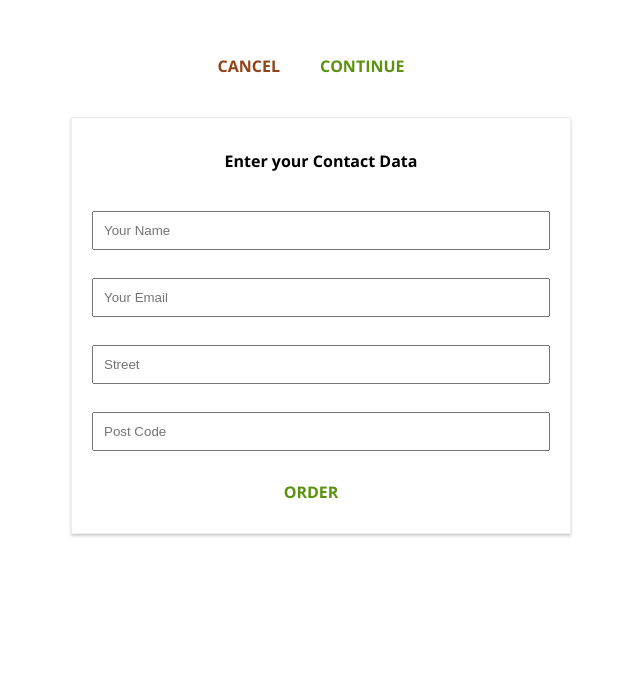
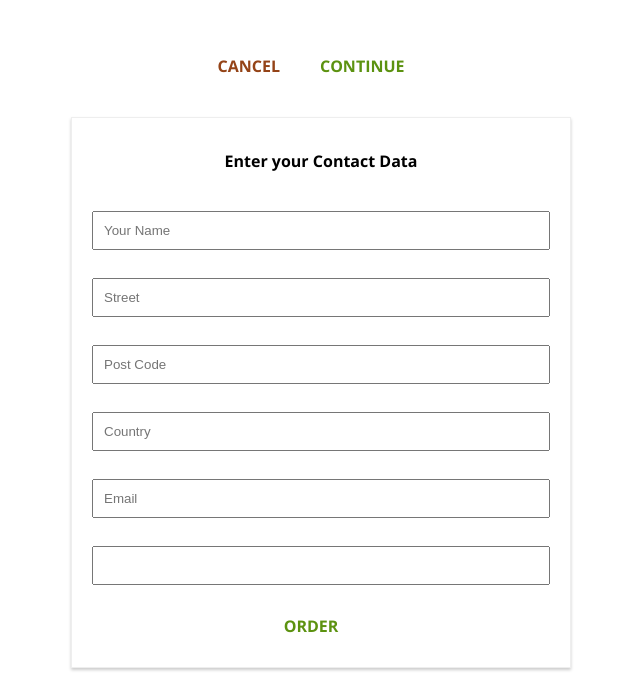
Before and after one commit to By-Tor2114/burgerBuilder, a React (Create React App) app: page /checkout/contact-data in a window 1280 px wide. Shown: the part 701-1389 px from the top of the page, without its empty margins (319-959 px from the left). Before the commit the page ends 1255 px from the top, so only its background shows below. Built offline with nearby package versions, Linux system fonts and the light colour scheme.

Commit message:
Adds dynamic information for opulating form input types and placeholders

```diff
--- a/src/components/UI/Input/Input.jsx
+++ b/src/components/UI/Input/Input.jsx
@@ -4,15 +4,33 @@
 const Input = props => {
   let inputElement = null;
 
-  switch (props.inputtype) {
+  switch (props.elementType) {
     case 'input':
-      inputElement = <input className={classes.Input} {...props} />;
+      inputElement = (
+        <input
+          className={classes.Input}
+          {...props.elementConfig}
+          value={props.value}
+        />
+      );
       break;
     case 'text-area':
-      inputElement = <textarea className={classes.Input} {...props} />;
+      inputElement = (
+        <textarea
+          className={classes.Input}
+          {...props.elementConfig}
+          value={props.value}
+        />
+      );
       break;
     default:
-      inputElement = <input className={classes.Input} {...props} />;
+      inputElement = (
+        <input
+          className={classes.Input}
+          {...props.elementConfig}
+          value={props.value}
+        />
+      );
   }
 
   return (
--- a/src/containers/Checkout/ContactData/ContactData.jsx
+++ b/src/containers/Checkout/ContactData/ContactData.jsx
@@ -7,11 +7,57 @@
 
 class ContactData extends Component {
   state = {
-    name: '',
-    email: '',
-    address: {
-      street: '',
-      postCode: ''
+    orderForm: {
+      name: {
+        elementType: 'input',
+        elementConfig: {
+          type: 'text',
+          placeholder: 'Your Name'
+        },
+        value: ''
+      },
+      street: {
+        elementType: 'input',
+        elementConfig: {
+          type: 'text',
+          placeholder: 'Street'
+        },
+        value: ''
+      },
+      postCode: {
+        elementType: 'input',
+        elementConfig: {
+          type: 'text',
+          placeholder: 'Post Code'
+        },
+        value: ''
+      },
+      country: {
+        elementType: 'input',
+        elementConfig: {
+          type: 'text',
+          placeholder: 'Country'
+        },
+        value: ''
+      },
+      email: {
+        elementType: 'input',
+        elementConfig: {
+          type: 'email',
+          placeholder: 'Email'
+        },
+        value: ''
+      },
+      deliveryMethod: {
+        elementType: 'select',
+        elementConfig: {
+          options: [
+            { value: 'fastest', displayValue: 'Fastest' },
+            { value: 'cheapest', displayValue: 'Cheapest' }
+          ]
+        },
+        value: ''
+      }
     },
     isLoading: false
   };
@@ -22,17 +68,7 @@
     this.setState({ isLoading: true });
     const order = {
       ingredients: this.props.ingredients,
-      price: this.props.price,
-      customer: {
-        address: {
-          name: 'John Doe',
-          street: 'Test Street',
-          postCode: 'NN6 0EE',
-          country: 'UK'
-        },
-        email: 'test@test.com'
-      },
-      deliveryMethod: 'fastest'
+      price: this.props.price
     };
     axios
       .post('/orders.json', order)
@@ -46,32 +82,25 @@
   };
 
   render() {
+    const formElementsArray = [];
+
+    for (let key in this.state.orderForm) {
+      formElementsArray.push({
+        id: key,
+        config: this.state.orderForm[key]
+      });
+    }
+
     let form = (
       <form>
-        <Input
-          inputtype="input"
-          type="text"
-          name="name"
-          placeholder="Your Name"
-        />
-        <Input
-          inputtype="input"
-          type="email"
-          name="email"
-          placeholder="Your Email"
-        />
-        <Input
-          inputtype="input"
-          type="text"
-          name="street"
-          placeholder="Street"
-        />
-        <Input
-          inputtype="input"
-          type="text"
-          name="postCode"
-          placeholder="Post Code"
-        />
+        {formElementsArray.map(formElement => (
+          <Input
+            key={formElement.id}
+            elementType={formElement.config.elementType}
+            elementConfig={formElement.config.elementConfig}
+            value={formElement.config.value}
+          />
+        ))}
         <Button clicked={this.orderHandler} buttonType="Success">
           ORDER
         </Button>
```
